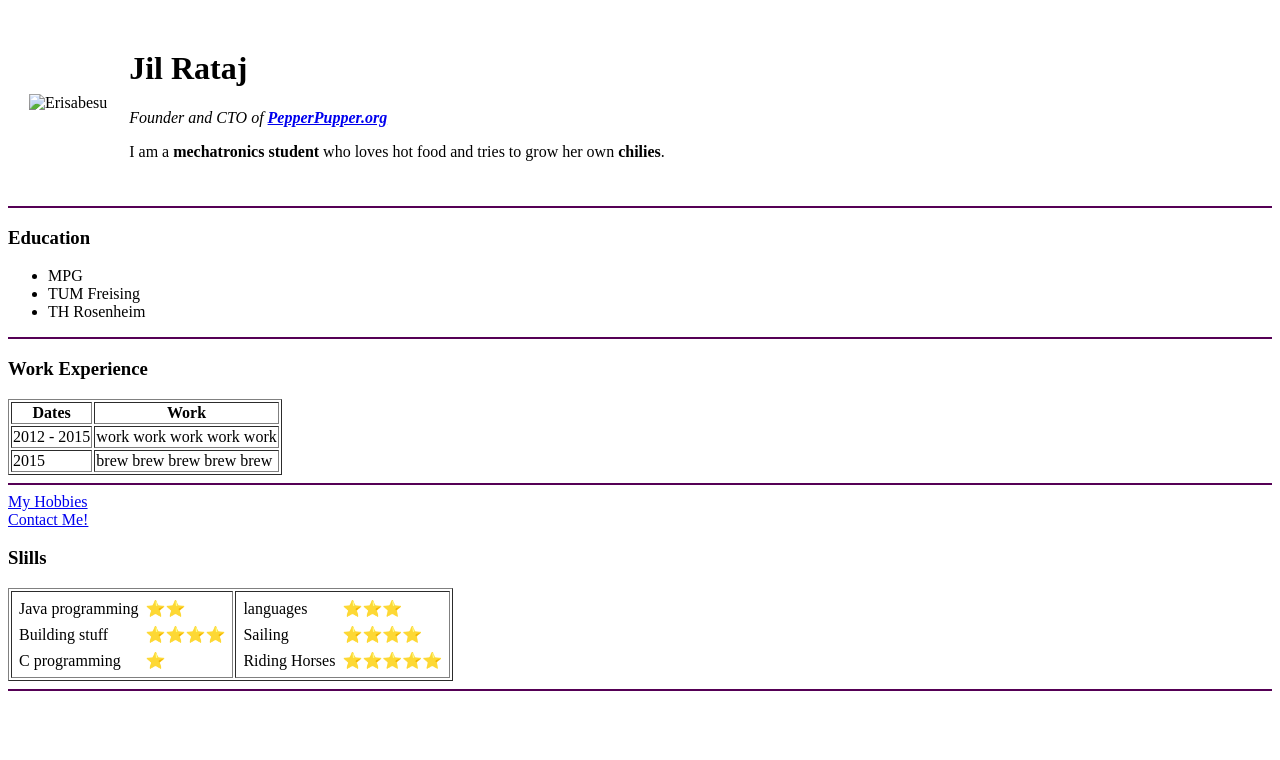
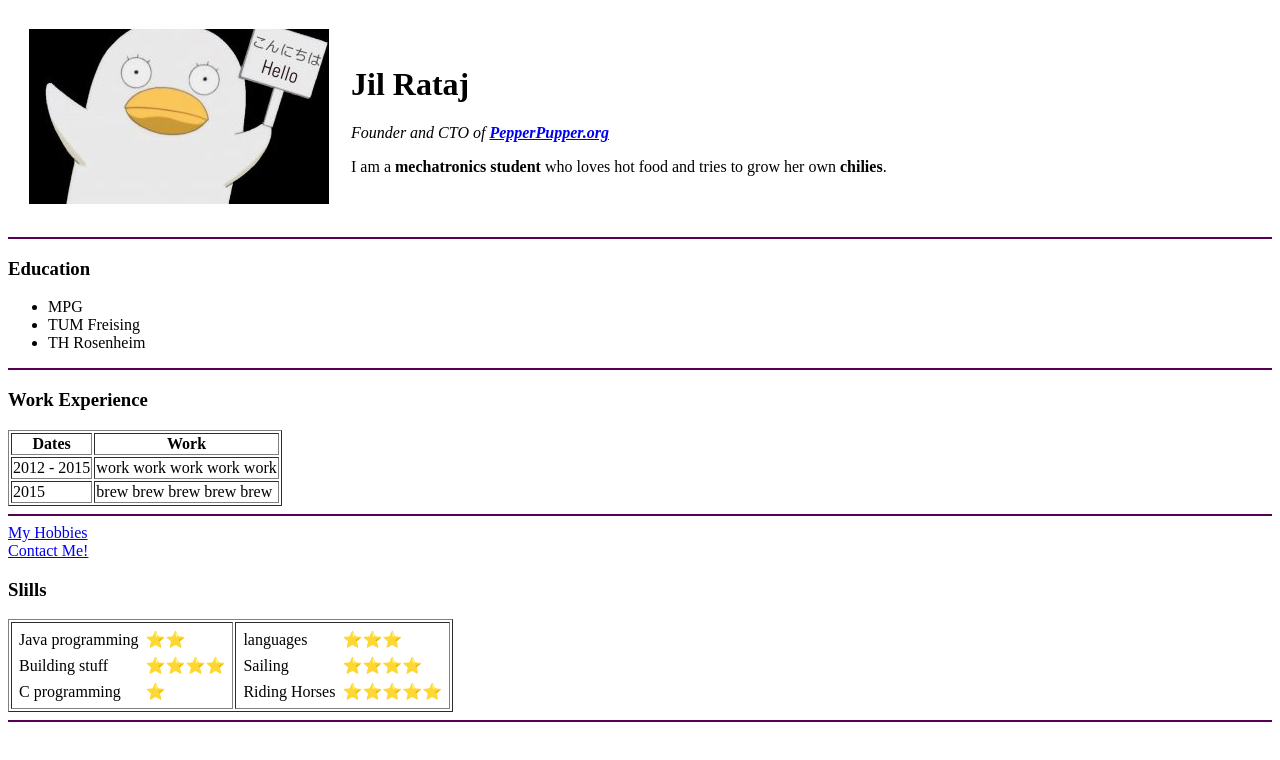
Before and after one commit to PepperPupper/page, a plain HTML site: page index.html in a window 1280 px wide. Drawn offline with Linux system fonts and the light colour scheme.

Commit message:
Changed path for Erisabesu

```diff
--- a/index.html
+++ b/index.html
@@ -10,7 +10,7 @@
   <table cellspacing="20">
     <tr>
       <td>
-        <img src="resources/gintama-elizabeth-300x175.jpg" alt="Erisabesu">
+        <img src="gintama-elizabeth-300x175.jpg" alt="Erisabesu">
       </td>
       <td>
         <h1>Jil Rataj</h1>
```
